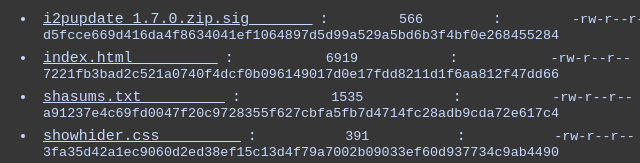
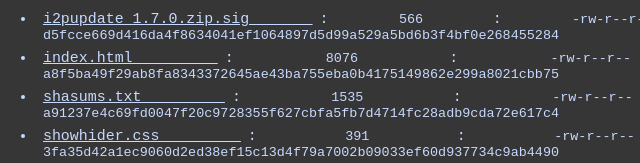
Before and after one commit to eyedeekay/files, a plain HTML site: page releases/1.7.0/index.html in a window 1280 px wide. Shown: the part 631-794 px from the top of the page, 12-652 px from the left. Drawn offline with Linux system fonts and the light colour scheme.

Commit message:
update index.html

```diff
--- a/releases/1.7.0/index.html
+++ b/releases/1.7.0/index.html
@@ -87,7 +87,7 @@
         </a>
         :
         <code>
-          2241
+          2657
         </code>
         :
         <code>
@@ -95,7 +95,7 @@
         </code>
         -
         <code>
-          8aa9b5302d50e9eaf989bbd9b19c4b0c52799b700fee8010e732e0dce8ab05f8
+          86541687bb2aaa263e599478b6a486e07cab2f28c976a15e9fc907950d849832
         </code>
       </li>
       <li>
@@ -308,7 +308,7 @@
         </a>
         :
         <code>
-          6919
+          8076
         </code>
         :
         <code>
@@ -316,7 +316,7 @@
         </code>
         -
         <code>
-          7221fb3bad2c521a0740f4dcf0b096149017d0e17fdd8211d1f6aa812f47dd66
+          a8f5ba49f29ab8fa8343372645ae43ba755eba0b4175149862e299a8021cbb75
         </code>
       </li>
       <li>
```
Also changed, not shown: 1 other file.
